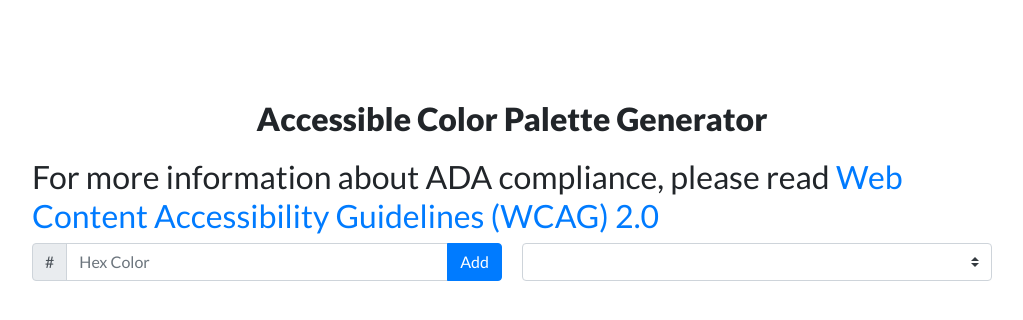
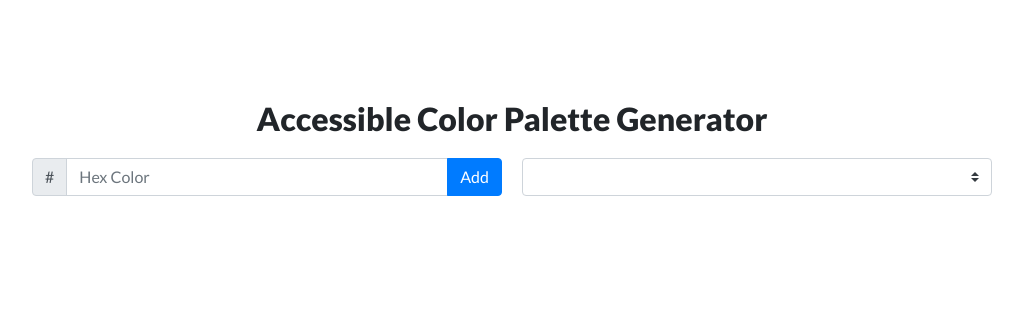
Before and after one commit to arseniy09/color-palette, a plain HTML site: page index.html in a window 1280 px wide. Shown: the whole page, without its empty margins (128-1151 px from the left). Drawn offline with nearby package versions, Linux system fonts and the light colour scheme; no server answers.

Commit message:
Update index.html

```diff
--- a/index.html
+++ b/index.html
@@ -12,7 +12,6 @@
 	<body>
 		<div class="body_container">
 			<h1>Accessible Color Palette Generator</h1>
-			<h2>For more information about ADA compliance, please read <a href="https://www.w3.org/TR/WCAG20/">Web Content Accessibility Guidelines (WCAG) 2.0</a></h2>
 			<div class="input_container clearfix">
 				<div class="js-color-button-container color-button-container">
 					<div class="input-group mb-3">
```
